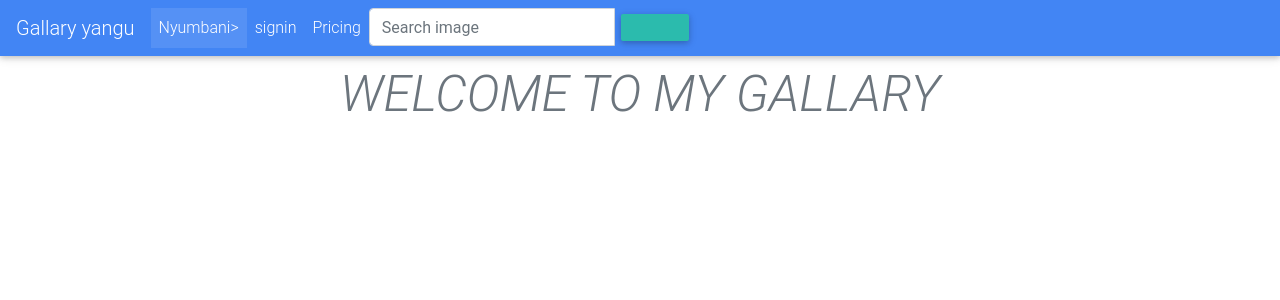
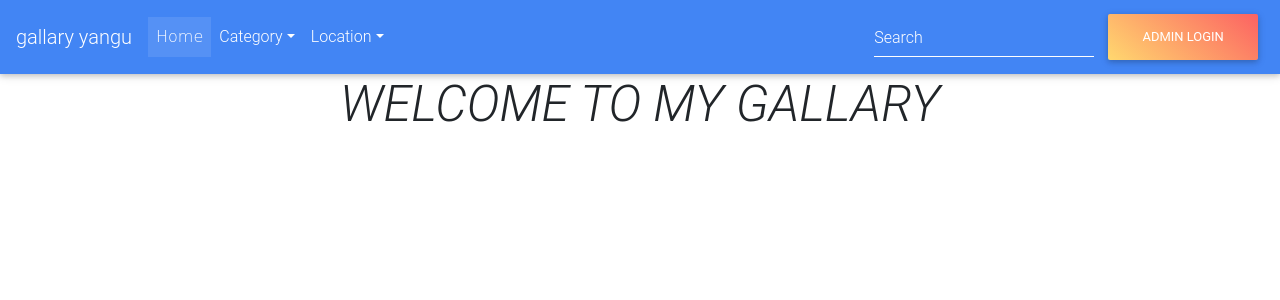
Before and after one commit to Ritamwaura/Gallery, a Django app: page / in a window 1280 px wide. Shown: the top 300 px of the page. Run offline with Django 3.2, Linux system fonts and the light colour scheme; data that the repository does not hold is empty; some libraries are stand-ins or nearby versions.

Commit message:
add changes to welcome page

```diff
--- a/photos/templates/navbar.html
+++ b/photos/templates/navbar.html
@@ -1,28 +1,47 @@
+<!--Navbar-->
 <nav class="navbar navbar-expand-lg navbar-dark primary-color">
-    <a class="navbar-brand" href="{% url 'welcome' %}">Gallary yangu</a>
-    <button class="navbar-toggler" type="button" data-toggle="collapse" data-target="#navbarNav" aria-controls="navbarNav" aria-expanded="false" aria-label="Toggle navigation">
-      <span class="navbar-toggler-icon"></span>
-    </button>
-    <div class="collapse navbar-collapse" id="navbarNav">
-        <ul class="navbar-nav">
+    <!-- Navbar brand -->
+    <a class="navbar-brand" href="#">gallary yangu</a>
+    <!-- Collapse button -->
+    <button class="navbar-toggler" type="button" data-toggle="collapse" data-target="#basicExampleNav" aria-controls="basicExampleNav" aria-expanded="false" aria-label="Toggle navigation">
+            <span class="navbar-toggler-icon"></span>
+        </button>
+    <!-- Collapsible content -->
+    <div class="collapse navbar-collapse" id="basicExampleNav">
+        <!-- Links -->
+        <ul class="navbar-nav mr-auto">
             <li class="nav-item active">
-                <a class="nav-link" href="#">Nyumbani></a>
+                <a class="nav-link" href="{%url 'welcome' %}" style=" font-family: 'ZCOOL KuaiLe', cursive;">Home
+                        <span class="sr-only">(current)</span>
+                    </a>
             </li>
-            <li class="nav-item">
-                <a class="nav-link" href="#">signin</a>
+            <!-- Dropdown -->
+            <li class="nav-item dropdown">
+                <a class="nav-link dropdown-toggle" id="navbarDropdownMenuLink" data-toggle="dropdown" aria-haspopup="true" aria-expanded="false">Category</a>
+                <div class="dropdown-menu dropdown-primary" aria-labelledby="navbarDropdownMenuLink">
+                    <a class="dropdown-item" href="{%url 'get_category' 'Animals' %}">Animals</a>
+                    <a class="dropdown-item" href="{%url 'get_category' 'city' %}">nature</a>
+                    <a class="dropdown-item" href="{%url 'get_category' 'Landscape' %}">model</a>
+                </div>
             </li>
-            <li class="nav-item">
-                <a class="nav-link" href="#">Pricing</a>
-            </li>
-            <div class="input-group">
-                <input type="text" class="form-control" placeholder="Search image" name="image">
-                <div class="input-group-btn">
-                    <button class="btn btn-default" type="submit"><i class="glyphicon glyphicon-search"></i></button>
+            <!-- Dropdown -->
+            <li class="nav-item dropdown">
+                <a class="nav-link dropdown-toggle" id="navbarDropdownMenuLink" data-toggle="dropdown" aria-haspopup="true" aria-expanded="false">Location</a>
+                <div class="dropdown-menu dropdown-primary" aria-labelledby="navbarDropdownMenuLink">
+                    <a class="dropdown-item" href="{%url 'get_location' 'Africa' %}">kenya</a>
+                    <a class="dropdown-item" href="{%url 'get_location' 'china' %}">nyeri</a>
+                    <a class="dropdown-item" href="{%url 'get_location' 'USA' %}"> nyandarua</a>
                 </div>
-            </div>
-            <li class="nav-item">
-                <a class="nav-link disabled" href="" </a>
             </li>
         </ul>
+        <!-- Links -->
+        <form class="form-inline" action="{%url 'search_results'%}">
+            <div class="md-form my-0">
+                <input class="form-control mr-sm-2" type="text" name='search_pic' placeholder="Search" aria-label="Search">
+            </div>
+        </form>
+        <a href="/admin"><button type="button" class="btn peach-gradient btn-rounded">Admin Login</button></a>
     </div>
+    <!-- Collapsible content -->
 </nav>
+<!--/.Navbar-->
```
